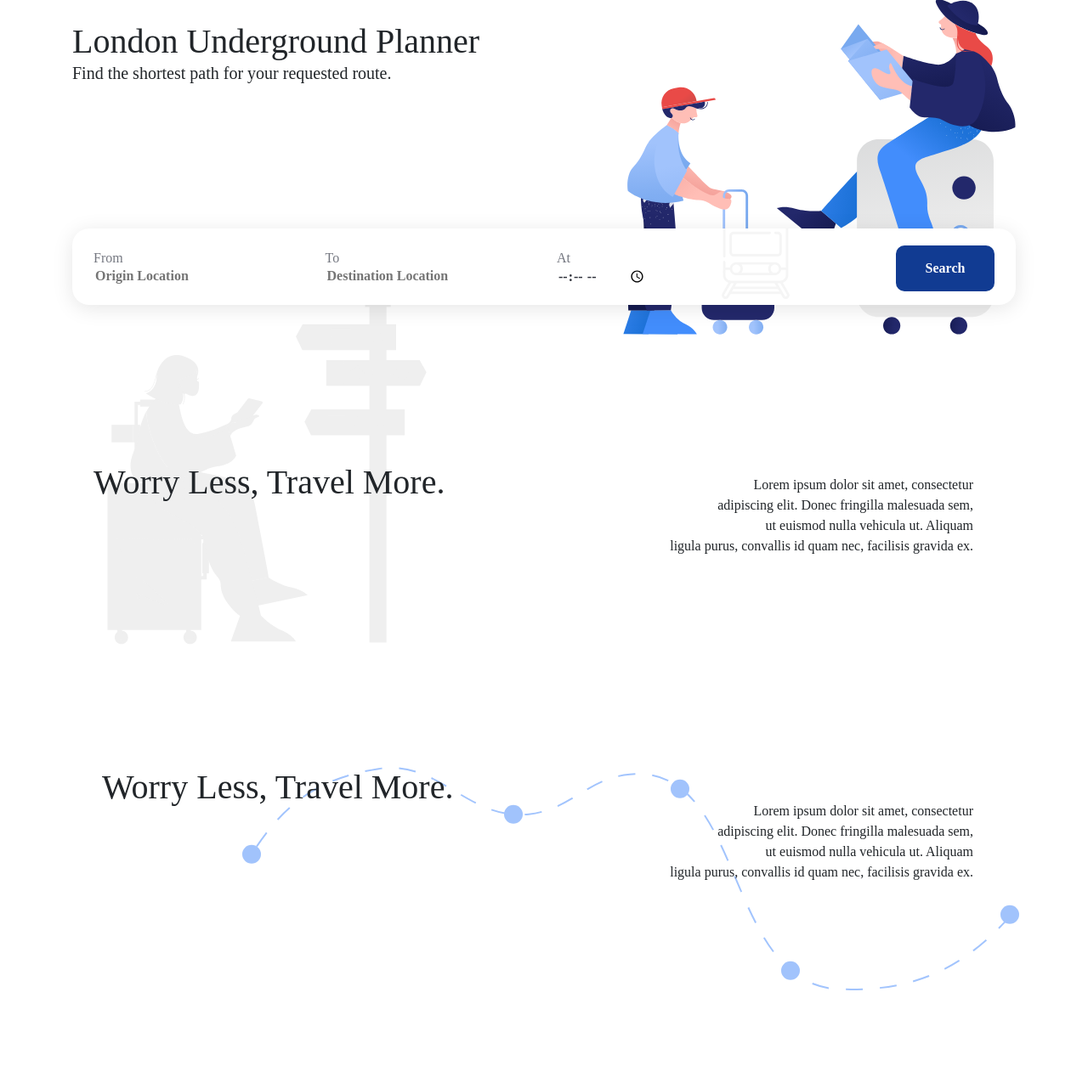
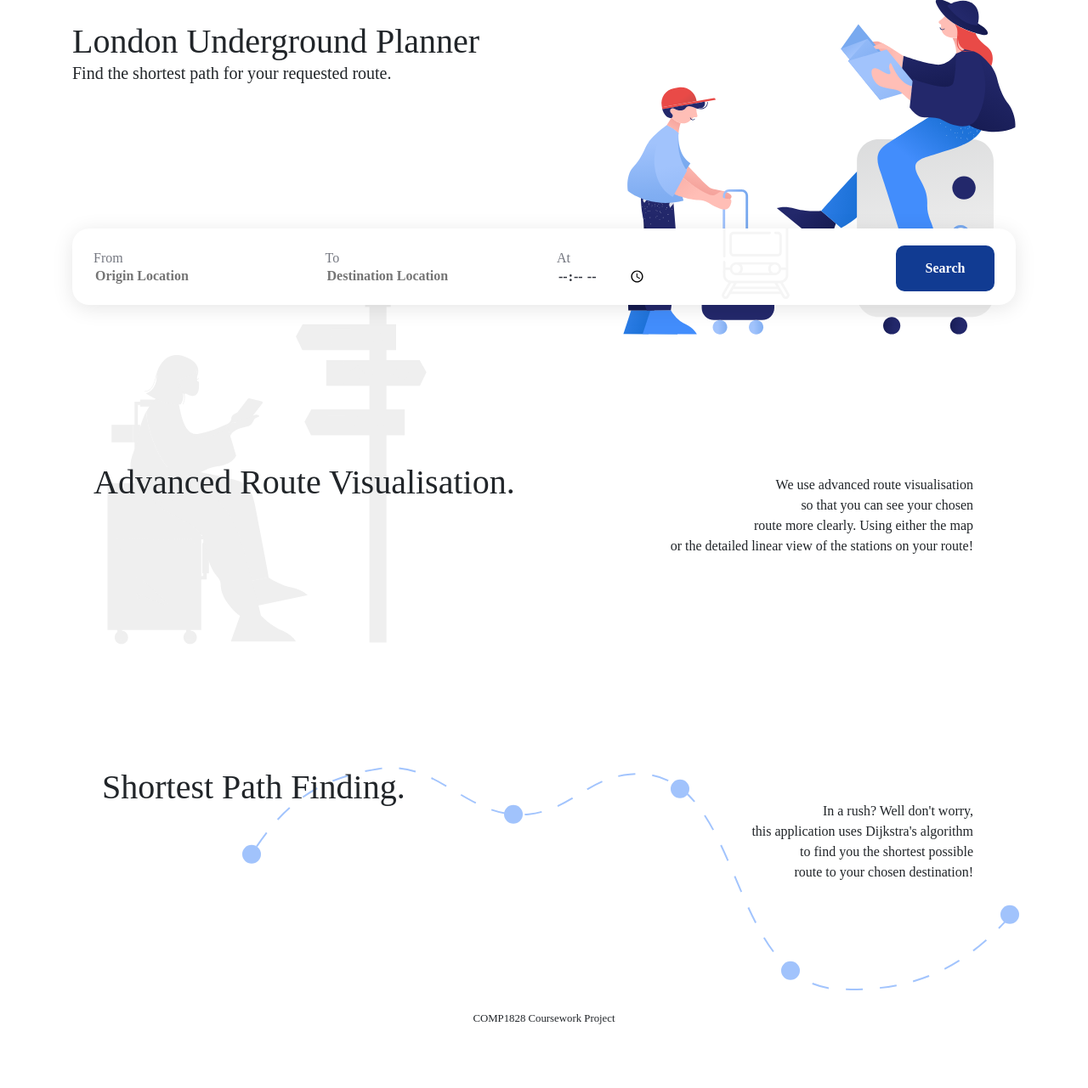
Before and after one commit to metallicgloss/London-Underground-Route-Planner, a Django app: page / in a window 1280 px wide. Shown: the part 207-1488 px from the top of the page at 85% size. After the commit the page ends 1413 px from the top, so only its background shows below. Run offline with Django 3.2, Linux system fonts and the light colour scheme; some libraries are stand-ins or nearby versions; some web fonts are replaced.

Commit message:
Fixed logo href, added footer text, added page content

```diff
--- a/underground_route_planner/templates/index.html
+++ b/underground_route_planner/templates/index.html
@@ -113,7 +113,7 @@
     <div class="container">
         <div class="row">
             <div class="col-lg-6">
-                <h1 id="text-overlay-upper">Worry Less, Travel More.</h1>
+                <h1 id="text-overlay-upper">Advanced Route Visualisation.</h1>
                 <div id="direction-feature-greyscale">
                     <img src="{% static 'imgs/greyscale-direction.svg' %}" />
                 </div>
@@ -121,16 +121,16 @@
             <div class="col-lg-6 text-col">
                 <div id="content-text-upper">
                     <p>
-                        Lorem ipsum dolor sit amet, consectetur <br>adipiscing elit. Donec fringilla malesuada sem, <br>ut
-                        euismod nulla vehicula ut. Aliquam <br>
-                        ligula purus, convallis id quam nec, facilisis gravida ex.
+                        We use advanced route visualisation <br>so that you can see your chosen <br>
+                        route more clearly. Using either the map<br>
+                        or the detailed linear view of the stations on your route!
                     </p>
                 </div>
             </div>
         </div>
         <div class="row">
             <div class="col-lg-6">
-                <h1 id="text-overlay-lower">Worry Less, Travel More.</h1>
+                <h1 id="text-overlay-lower">Shortest Path Finding.</h1>
                 <div id="direction-feature-colour">
                     <img src="{% static 'imgs/route-graphic.svg' %}" />
                 </div>
@@ -138,20 +138,13 @@
             <div class="col-lg-6 text-col">
                 <div id="content-text-lower">
                     <p>
-                        Lorem ipsum dolor sit amet, consectetur <br>adipiscing elit. Donec fringilla malesuada sem, <br>ut
-                        euismod nulla vehicula ut. Aliquam <br>
-                        ligula purus, convallis id quam nec, facilisis gravida ex.
+                        In a rush? Well don't worry, <br>this application uses Dijkstra's algorithm <br>to find you the shortest possible<br>
+                        route to your chosen destination!<br>
                     </p>
                 </div>
             </div>
         </div>
     </div>
-</div>
-<!-- Footer Block -->
-<div class="footer block">
-
-
-
 </div>
 {% endblock %}
 
--- a/underground_route_planner/templates/layout.html
+++ b/underground_route_planner/templates/layout.html
@@ -18,7 +18,7 @@
 <body>
     <nav class="navbar navbar-expand-lg navbar-light navbar-custom">
         <div class="container">
-            <a class="navbar-brand" href="#">Route Planner</a>
+            <a class="navbar-brand" href="{% url 'index' %}">Route Planner</a>
             <button class="navbar-toggler" type="button" data-toggle="collapse" data-target="#navbarResponsive"
                 aria-controls="navbarResponsive" aria-expanded="false" aria-label="Toggle navigation">
                 <span class="navbar-toggler-icon"></span>
@@ -41,9 +41,9 @@
 
     {% block page_content %}{% endblock %}
 
-    <footer class="py-5 bg-black">
+    <footer class="py-4">
         <div class="container">
-            <p class="m-0 text-center text-white small">COMP1828 Coursework Project</p>
+            <p class="m-0 text-center text-black small">COMP1828 Coursework Project</p>
         </div>
     </footer>
 
```
